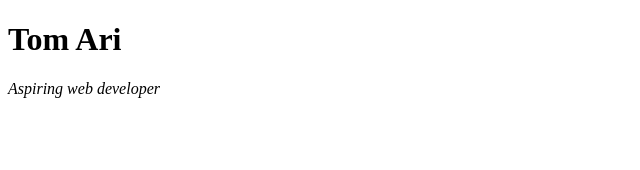
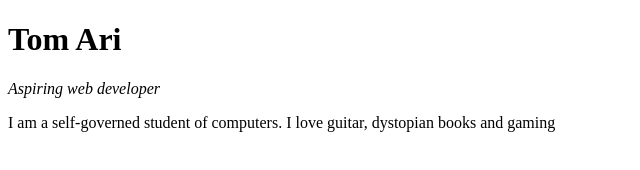
Before and after one commit to tomari3/AngelaYuUdemyCourse, a plain HTML site: page Section_2_Into_to_HTML/HTML_Personal_Site/index.html in a window 1280 px wide. Shown: the whole page, without its empty margins (0-640 px from the left). Drawn offline with Linux system fonts and the light colour scheme.

Commit message:
short description

```diff
--- a/Section_2_Into_to_HTML/HTML_Personal_Site/index.html
+++ b/Section_2_Into_to_HTML/HTML_Personal_Site/index.html
@@ -9,5 +9,9 @@
   <body>
     <h1>Tom Ari</h1>
     <p><em>Aspiring web developer</em></p>
+    <p>
+      I am a self-governed student of computers. I love guitar, dystopian books
+      and gaming
+    </p>
   </body>
 </html>
```
